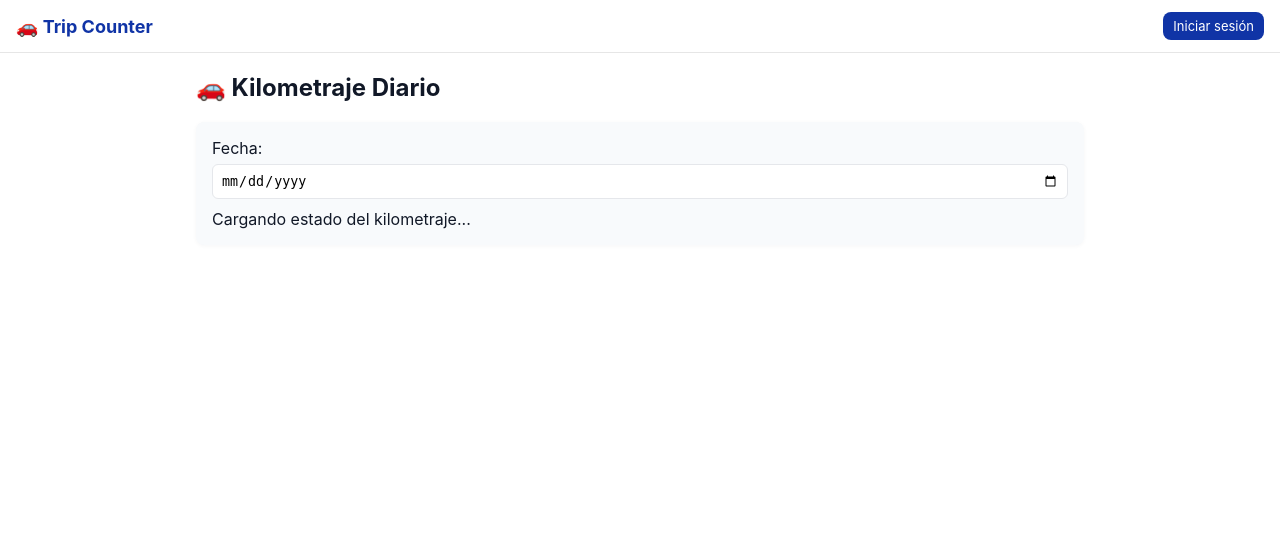
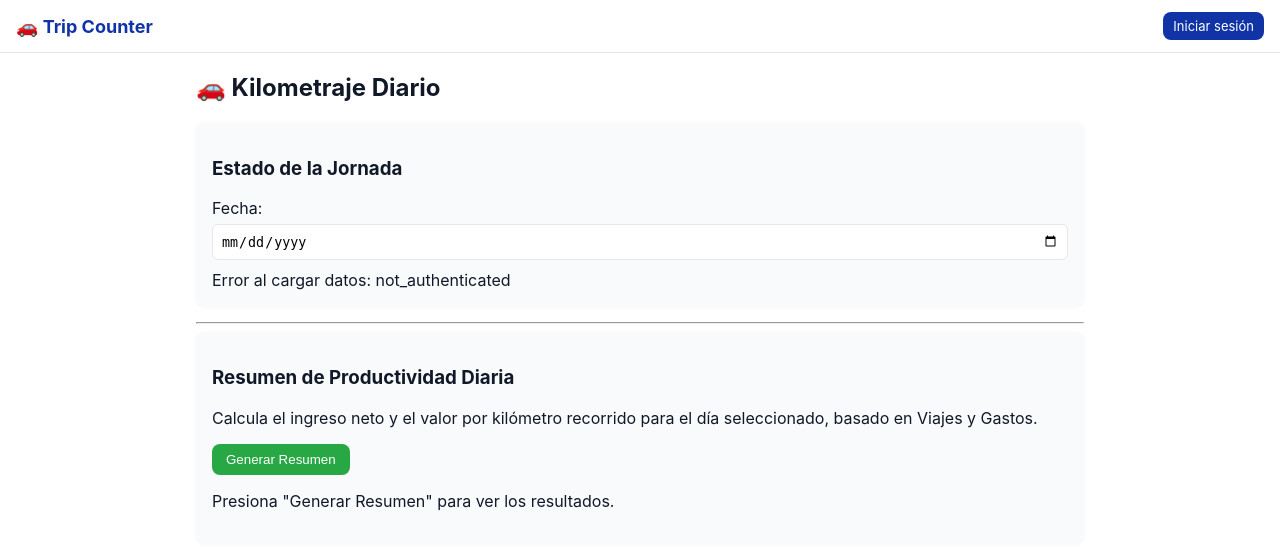
Before and after one commit to ajmonteroa45-del/tripcounterapp, a Flask app: template templates/kilometraje.html in a window 1280 px wide. Shown: the top 550 px of the page. Run offline with Flask 3, Linux system fonts and the light colour scheme; the template is opened without the code that fills it: most values are stand-ins (such as "Sample title", 1, 10 or a date in 2020).

Commit message:
Actualizar kilometraje.html
Construcción Pinal página kilometraje

```diff
--- a/templates/kilometraje.html
+++ b/templates/kilometraje.html
@@ -5,14 +5,109 @@
 {% block content %}
 <div class="container mt-4">
     <h2 class="mb-4">🚗 Kilometraje Diario</h2>
-    <section class="card p-4 shadow-sm">
+
+    <section class="card p-4 shadow-sm mb-4">
+        <h3>Estado de la Jornada</h3>
         <label>Fecha:
-            <input type="date" name="fecha" id="km_fecha" class="form-control"
-                   value="{{ (datetime.utcnow().date()).isoformat() }}">
+            <input type="date" name="fecha_km" id="fecha_km"
+                   value="{{ today_date }}" class="form-control">
         </label>
+
         <div id="km-state-container" class="mt-4">
             Cargando estado del kilometraje...
         </div>
     </section>
+
+    <section id="km-start-form" class="card p-4 shadow-sm mb-4" style="display:none;">
+        <h3>Registrar Inicio de Jornada</h3>
+        <form>
+            <label>Kilometraje Actual (Inicio):
+                <input type="number" name="km_value" id="km_value_start" class="form-control" required min="0">
+            </label>
+            <label>Notas de inicio (Opcional):
+                <input type="text" name="notas" id="notas_start" class="form-control">
+            </label>
+            <button type="submit" class="btn" style="background-color: #007bff;">Iniciar KM</button>
+        </form>
+    </section>
+
+    <section id="km-end-form" class="card p-4 shadow-sm mb-4" style="display:none;">
+        <h3>Registrar Fin de Jornada</h3>
+        <form>
+            <label>Kilometraje Actual (Fin):
+                <input type="number" name="km_value" id="km_value_end" class="form-control" required>
+            </label>
+            <button type="submit" class="btn" style="background-color: #dc3545;">Finalizar KM</button>
+        </form>
+    </section>
+
+    <hr>
+
+    <section class="card p-4 shadow-sm">
+        <h3>Resumen de Productividad Diaria</h3>
+        <p class="text-muted">Calcula el ingreso neto y el valor por kilómetro recorrido para el día seleccionado, basado en Viajes y Gastos.</p>
+
+        <button id="calculate-summary-btn" class="btn" style="background-color: #28a745;">
+            Generar Resumen
+        </button>
+
+        <div id="summary-results" class="mt-4">
+            <p>Presiona "Generar Resumen" para ver los resultados.</p>
+        </div>
+    </section>
+
 </div>
+
+<script>
+    // **********************************************
+    // LÓGICA ESPECÍFICA DEL RESUMEN DIARIO (Frontend)
+    // **********************************************
+
+    document.addEventListener('DOMContentLoaded', function() {
+        const calculateBtn = document.getElementById('calculate-summary-btn');
+        const resultsDiv = document.getElementById('summary-results');
+        const fechaInput = document.getElementById('fecha_km');
+
+        if (!calculateBtn || !resultsDiv || !fechaInput) return;
+
+        calculateBtn.addEventListener('click', async function() {
+            const date = fechaInput.value;
+            resultsDiv.innerHTML = '<p>Calculando...</p>';
+            calculateBtn.disabled = true;
+
+            try {
+                const response = await fetch(`/api/summary?date=${date}`, {credentials: 'include'});
+                const summary = await response.json();
+
+                if (response.status !== 200) {
+                    resultsDiv.innerHTML = `<div class="message-box error">Error al cargar resumen: ${summary.error || 'API Error'}</div>`;
+                    return;
+                }
+
+                let html = `
+                    <div class="summary-output">
+                        <h4>Resultados para ${date}:</h4>
+                        <p>Total KM Recorrido: <strong>${summary.total_km} KM</strong></p>
+                        <p>Total Ingreso (Viajes + Bono): <strong>${formatCurrency(summary.total_income)}</strong></p>
+                        <p>Total Gastos: <strong class="text-danger">${formatCurrency(summary.total_expenses)}</strong></p>
+                        <hr>
+                        <h4>Ganancia Neta: <strong style="color:#065f46;">${formatCurrency(summary.net_income)}</strong></h4>
+                        <h3>Productividad por KM:
+                            <strong style="color:#1034A6;">${formatCurrency(summary.productivity_per_km)}/KM</strong>
+                        </h3>
+                        ${summary.is_complete ? '' : '<div class="message-box alert alert-warning mt-3">⚠️ Información incompleta: Asegúrate de registrar viajes y finalizar el KM.</div>'}
+                    </div>
+                `;
+                resultsDiv.innerHTML = html;
+
+            } catch (error) {
+                console.error('Error al calcular el resumen:', error);
+                resultsDiv.innerHTML = '<div class="message-box alert alert-danger">Error de conexión al generar el resumen.</div>';
+            } finally {
+                calculateBtn.disabled = false;
+            }
+        });
+    });
+</script>
+
 {% endblock %}
```
